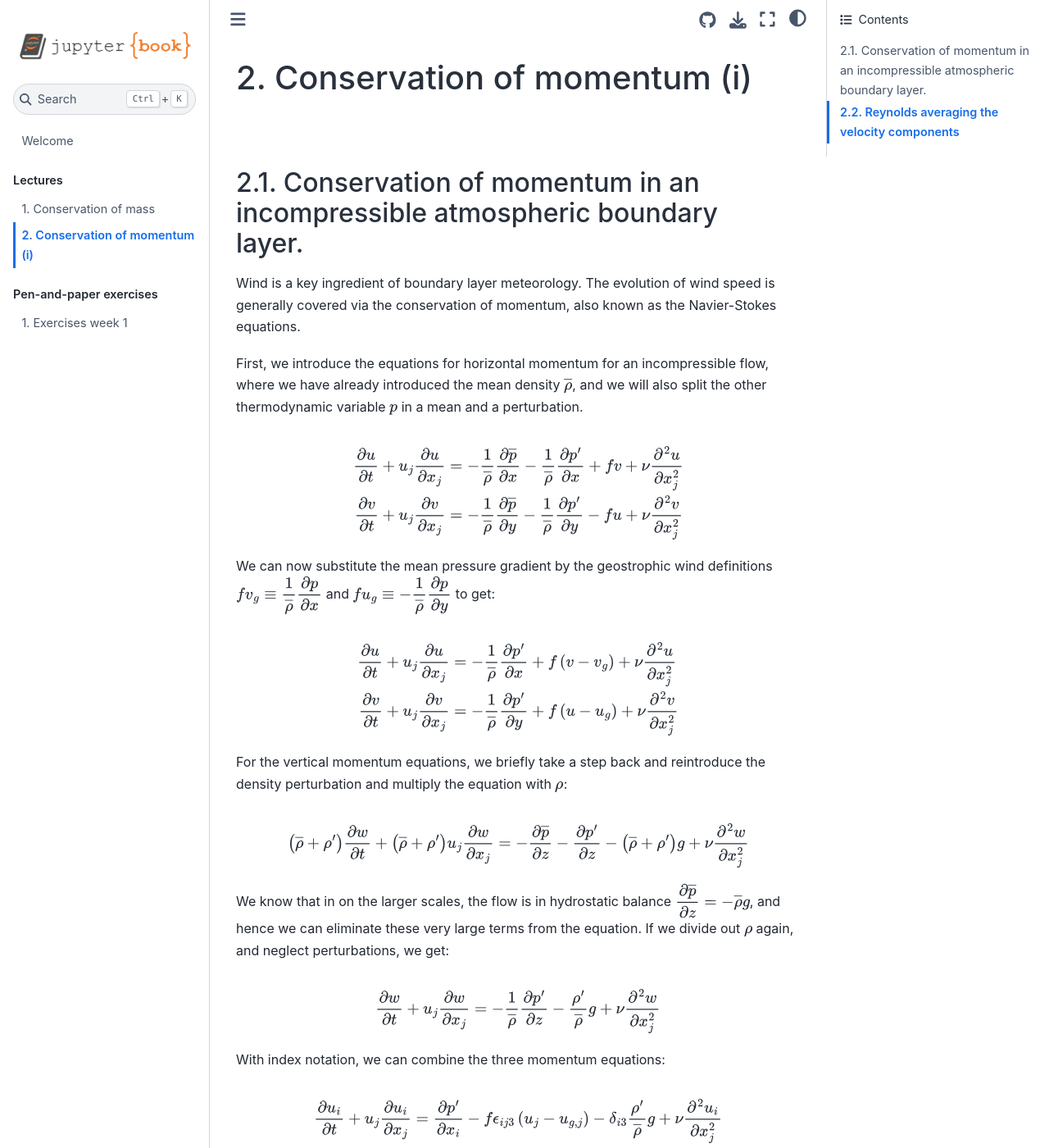
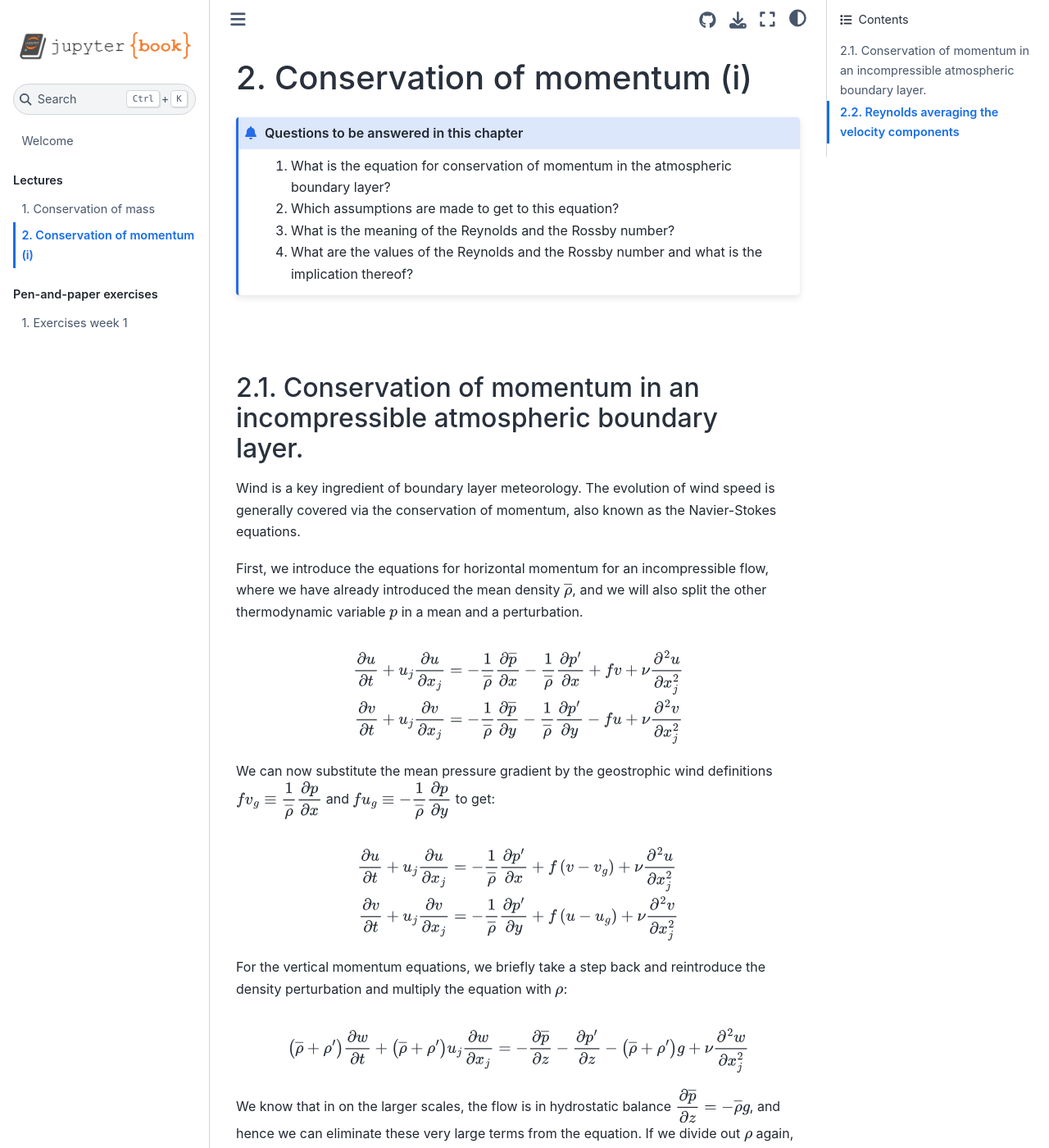
Before and after one commit to boundary-layer-meteo/boundary-layer-meteo.github.io, a Jupyter Book: the page built from lectures/2_momentum_i.md, in a window 1280 px wide and 1400 px high. Shown: the whole window at 82% size. Built offline with Jupyter Book 1.0.4 settings and Sphinx 7.4.7 and the Sphinx Book theme 1.1.4, drawn with Linux system fonts in a browser that asks for light colours; pages that are not in the unit, such as notebooks, are missing from menus; some of the changed text lies outside the part shown.

Commit message:
More updates. Math is complete, figures need to be added.

````diff
--- a/lectures/2_momentum_i.md
+++ b/lectures/2_momentum_i.md
@@ -1,4 +1,13 @@
 # Conservation of momentum (i)
+
+```{admonition} Questions to be answered in this chapter
+1. What is the equation for conservation of momentum in the atmospheric boundary layer?
+1. Which assumptions are made to get to this equation?
+1. What is the meaning of the Reynolds and the Rossby number?
+1. What are the values of the Reynolds and the Rossby number and what is the implication thereof?
+<!--- 1. What is the meaning of the Reynolds number? -->
+<!--- 1. What is the value of the Reynolds number and what is the implication thereof? -->
+```
 
 $\def\pd#1#2{\dfrac{\partial #1}{\partial #2}}$
 $\def\rhobar{\overline{\rho}}$
````
Also changed, not shown: other parts of lectures/2_momentum_i.md (+1 -1 lines), lectures/1_mass.md (+4 -0 lines).
